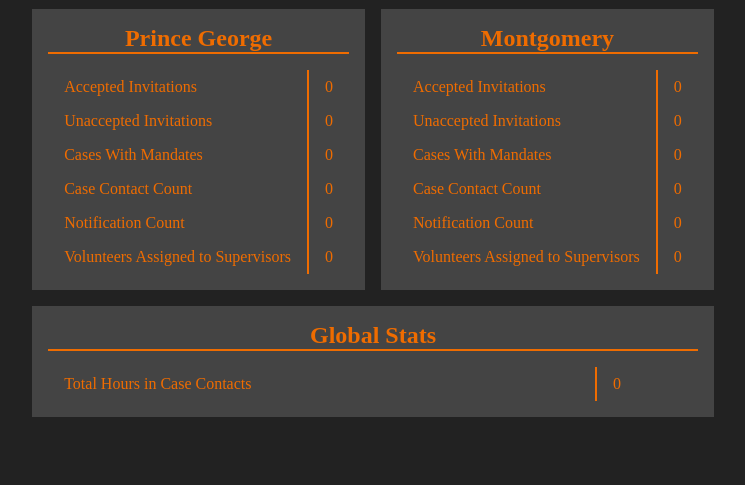
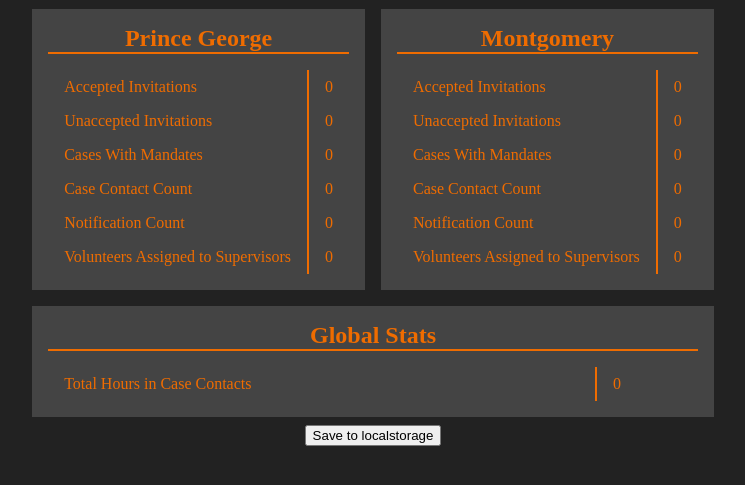
Before and after one commit to FireLemons/casa-metrics-comparison, a website: page index.html in a window 1280 px wide. Shown: the part 79-564 px from the top of the page, without its empty margins (267-1012 px from the left). Drawn offline with Linux system fonts and the light colour scheme; no server answers.

Commit message:
created save function

```diff
--- a/index.html
+++ b/index.html
@@ -53,6 +53,7 @@
           </tbody>
         </table>
       </div>
+      <button @click="save">Save to localstorage</button>
     </div>
   </body>
   <script src="js/index.js"></script>
--- a/js/index.js
+++ b/js/index.js
@@ -66,6 +66,7 @@ const app = new Vue({
   },
   methods: {
     save: function () {
+      localStorage.getItem('metrics', JSON.stringify({orgs: this.orgs, global: this.global}))
     }
   },
   mounted: function() {
@@ -174,7 +175,6 @@ const app = new Vue({
     })
 
     getJSON('https://data.heroku.com/dataclips/vgblwvzhclatsdxzdbihypqulckq.json', (data) => {
-      console.log(data.values)
       data.values.forEach((val) => {
         this.global['Total Hours in Case Contacts'].newValue = val[0]
       })
```
